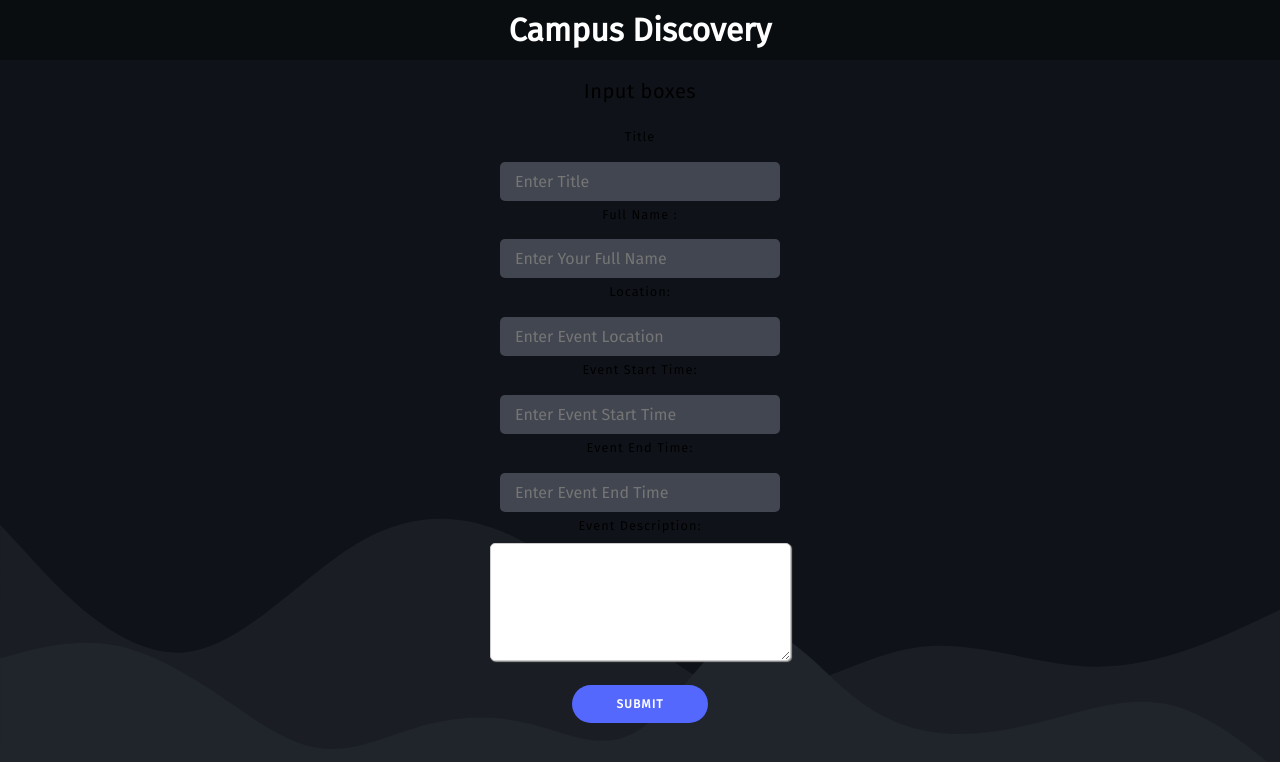
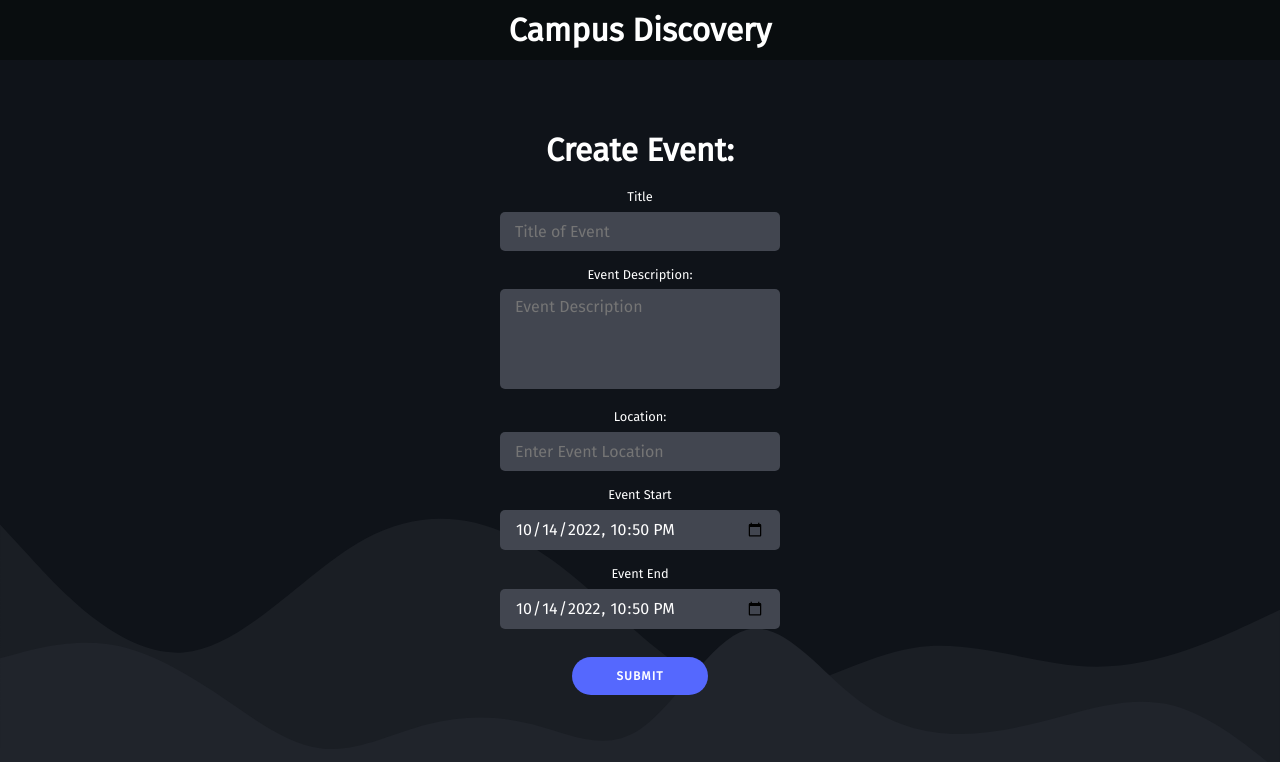
Before and after one commit to mko02/CampusDiscovery, a React (Create React App) app: page /#/CreateEvent in a window 1280 px wide. Shown: the top 762 px of the page. Built offline with nearby package versions, Linux system fonts and the light colour scheme.

Commit message:
Create event styling

```diff
--- a/src/app.jsx
+++ b/src/app.jsx
@@ -1,6 +1,14 @@
 import React, { Component } from "react";
 
-import { Account, CreateEvent, Dashboard, Event, Header, Home, Welcome } from "./components/exportPages";
+import {
+  Account,
+  CreateEvent,
+  Dashboard,
+  Event,
+  Header,
+  Home,
+  Welcome
+} from "./components/exportPages";
 
 import { HashRouter, NavLink, Route, Routes } from "react-router-dom";
 import "./app.css";
@@ -49,7 +57,9 @@ function App() {
             element={
               <>
                 <Header></Header>
-                <CreateEvent />
+                <div className="content">
+                  <CreateEvent />
+                </div>
               </>
             }
           />
--- a/src/components/CreateEvent/CreateEvent.css
+++ b/src/components/CreateEvent/CreateEvent.css
@@ -1,18 +1,35 @@
+body {
+    font-family: 'Fira Sans';
+}
+
+h2 {
+    color: white;
+}
+
 label,
 textarea {
     font-size: .8rem;
-    letter-spacing: 1px;
-}
-textarea {
-    padding: 10px;
-    max-width: 100%;
-    line-height: 1.5;
-    border-radius: 5px;
-    border: 1px solid #ccc;
-    box-shadow: 1px 1px 1px #999;
+    color: white;
 }
 
 label {
     display: block;
-    margin-bottom: 10px;
+    margin-bottom: 0px;
+    margin-top: 10px;
 }
+
+textarea {
+    background-color: rgb(66, 70, 80);
+    padding: 10px 15px;
+    margin: 8px 0;
+    max-width: 250px;
+    width: 100%;
+    border: black;
+    border-radius: 5px;
+    color: white;
+    outline: none;
+    font-family: 'Fira Sans';
+    line-height: 16px;
+    font-size: 16px;
+    resize: none;
+ }
--- a/src/components/CreateEvent/CreateEvent.jsx
+++ b/src/components/CreateEvent/CreateEvent.jsx
@@ -1,62 +1,66 @@
-import React, { Component } from "react";
+import React, { Component, useEffect, useState } from "react";
 import { Link } from "react-router-dom";
 import "./CreateEvent.css";
 
+export function CreateEvent() {
+  const [date, setDate] = useState("");
+  useEffect(() => {
+    let d = new Date();
+    let today = new Date(d.getTime() - d.getTimezoneOffset() * 60000)
+      .toISOString()
+      .substring(0, 16);
+    console.log(today);
+    setDate(today);
+  }, []);
 
-export function CreateEvent(){
   return (
     <div>
       <h1>Create Event:</h1>
-                <p>Input boxes</p>
-        <div className="container">
-            <form action="/action_page.php"/>
-            <div className="form-group"/>
       <label htmlFor="eventTitle">Title</label>
-            <input type="eventTitle" className="form-control" id="eventTitle" placeholder="Enter Title" name="eventTitle"/>
-        </div>
-        <div className="form-group">
-            <label htmlFor="organizerFullName"> Full Name :</label>
-            <input type="organizerFullName" className="form-control" id="organizerFullName" placeholder="Enter Your Full Name" name="organizerFullName"/>
-            </div>
-            <div className="form-group">
+      <input
+        type="text"
+        id="eventTitle"
+        placeholder="Title of Event"
+        name="eventTitle"
+      />
+      <label htmlFor="eventDescription">Event Description: </label>
+      <textarea
+        id="eventDescription"
+        name="evetDescription"
+        rows="5"
+        cols="33"
+        placeholder="Event Description"
+      ></textarea>
       <label htmlFor="eventLocation">Location:</label>
-                <input type="eventLocation" className="form-control" id="eventLocation" placeholder="Enter Event Location" name="eventLocation"/>
-
-                </div>
-                <div className="form-group">
-                <label htmlFor="eventStartTime"> Event Start Time:</label>
-                <input type="eventstartTime" className="form-control" id="eventstartTime" placeholder="Enter Event Start Time" name="eventStartTime"/>
-
-                </div>
-
-                <div className="form-group">
-                <label htmlFor="eventEndTime"> Event End Time:</label>
-                <input type="eventEndTime" className="form-control" id="eventEndTime" placeholder="Enter Event End Time" name="eventEndTime"/>
-
-                </div>
-
-
-
-
-                <label htmlFor="eventDescription">Event Description: </label>
-                <textarea id="eventDescription" name="evetDescription" rows="5" cols="33"></textarea>
+      <input
+        type="text"
+        id="eventLocation"
+        placeholder="Enter Event Location"
+        name="eventLocation"
+      />
+      <label htmlFor="eventStartTime">Event Start</label>
+      <input
+        type="datetime-local"
+        id="eventstartTime"
+        placeholder="Enter Event Start Time"
+        name="eventStartTime"
+        defaultValue={date}
+      />
+      <label htmlFor="eventEndTime">Event End</label>
+      <input
+        type="datetime-local"
+        id="eventEndTime"
+        placeholder="Enter Event End Time"
+        name="eventEndTime"
+        defaultValue={date}
+      />
       <br></br>
 
-                <button type="submit" className="button">Submit</button>
-                <form/>
-                <div/>
-
-
-
-
-
-
+      <button type="submit" className="button">
+        Submit
+      </button>
+      <form />
+      <div />
     </div>
-
-
-
-
-
-
-        )
+  );
 }
```
Also changed, not shown: src/components/Account/Account.jsx (+1 -1 lines), src/index.jsx (+5 -5 lines). Lines whose indentation alone changed are shown as unchanged.
